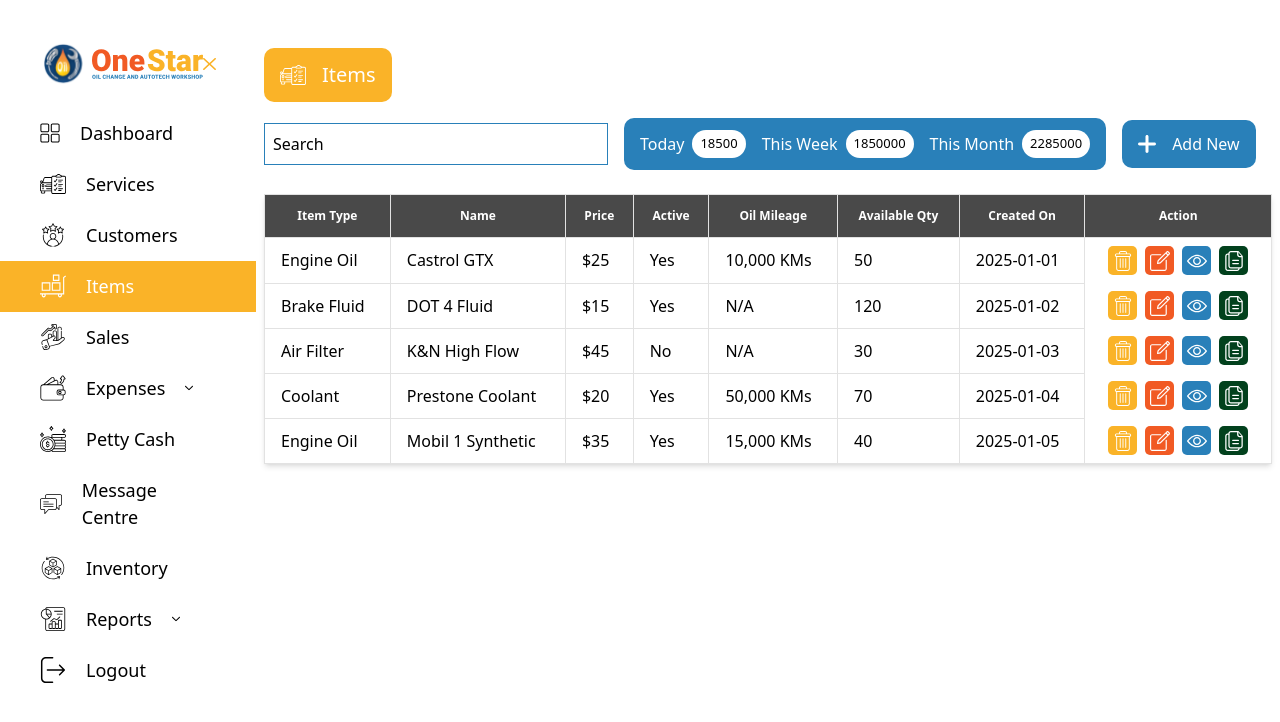
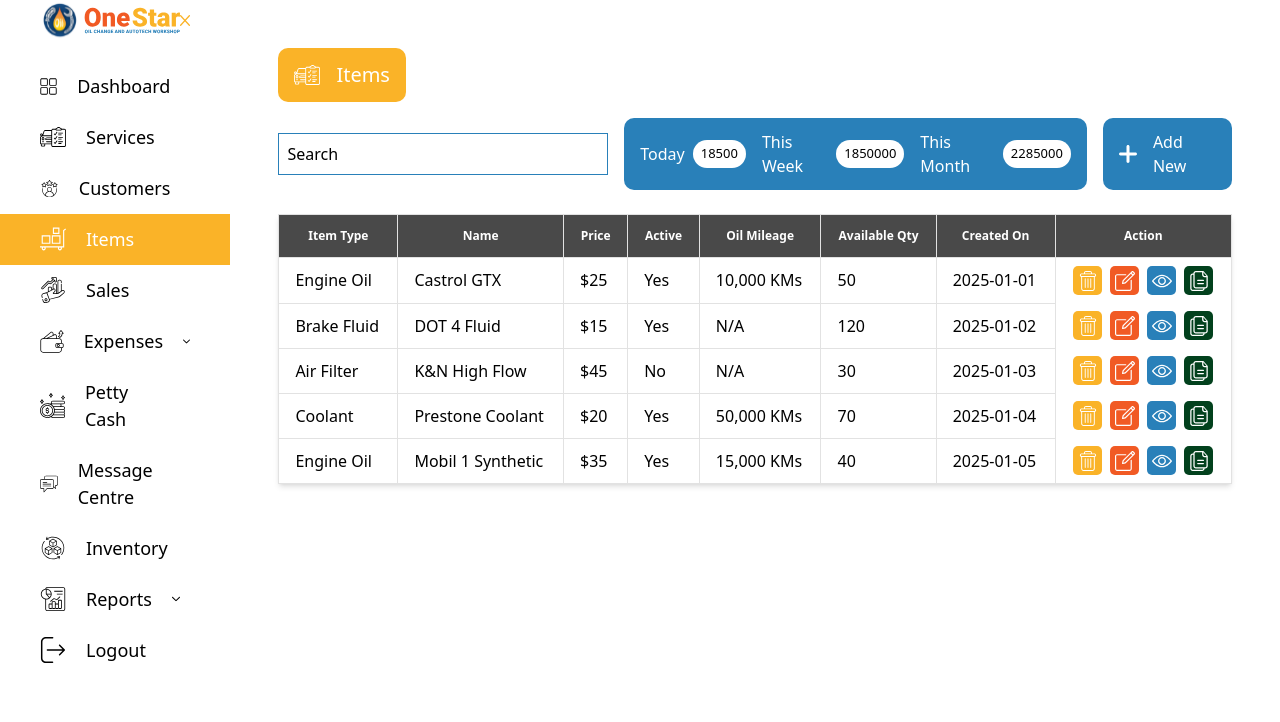
Before and after one commit to rehman25/vehichle_Management, a React (Vite) app: page /items in a window 1280 px wide. Shown: the top 722 px of the page. Built offline with nearby package versions, Linux system fonts and the light colour scheme.

Commit message:
sidebar scroll fix

```diff
--- a/src/components/SideBar.tsx
+++ b/src/components/SideBar.tsx
@@ -51,9 +51,9 @@ const SideBar: React.FC<SideBarProps> = ({ isOpen, setIsOpen }) => {
 
   return (
     <div
-      className={`transition-all duration-300 ease-in-out transform ${
-        isOpen ? "translate-x-0 w-[20%]" : "-translate-x-full w-[0%]"
-      }`}
+    className={`fixed top-0 left-0 h-full  transition-all duration-300 ${
+      isOpen ? "w-[18%]" : "w-0"
+    } overflow-y-auto`}
     >
       <div className="flex items-center justify-between px-10">
         <div onClick={()=>navigate("/dashboard")} className="cursor-pointer">
--- a/src/constant/Layout.tsx
+++ b/src/constant/Layout.tsx
@@ -9,9 +9,15 @@ const Layout: React.FC<LayoutProps> = ({ children }) => {
   const [isOpen, setIsOpen] = useState<boolean>(true);
 
   return (
-    <div className="flex pt-10">
+    <div className="flex h-screen">
       <SideBar isOpen={isOpen} setIsOpen={setIsOpen} />
-      <div className={` ${isOpen ? "w-[80%]" : "w-full"}`}>{children}</div>
+      <div
+        className={`transition-all duration-300 ${
+          isOpen ? "ml-[18%]" : "ml-0"
+        } flex-1 p-10 overflow-auto`}
+      >
+        {children}
+      </div>
     </div>
   );
 };
```
